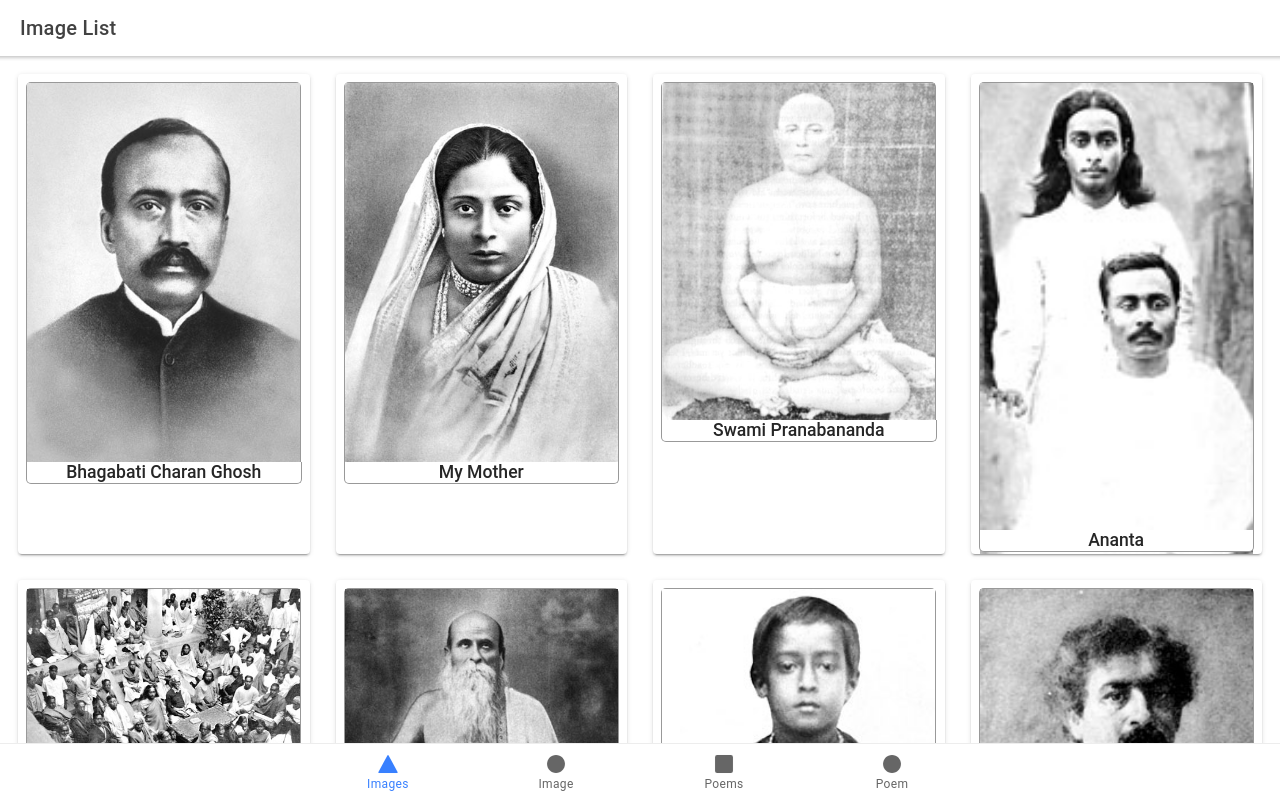
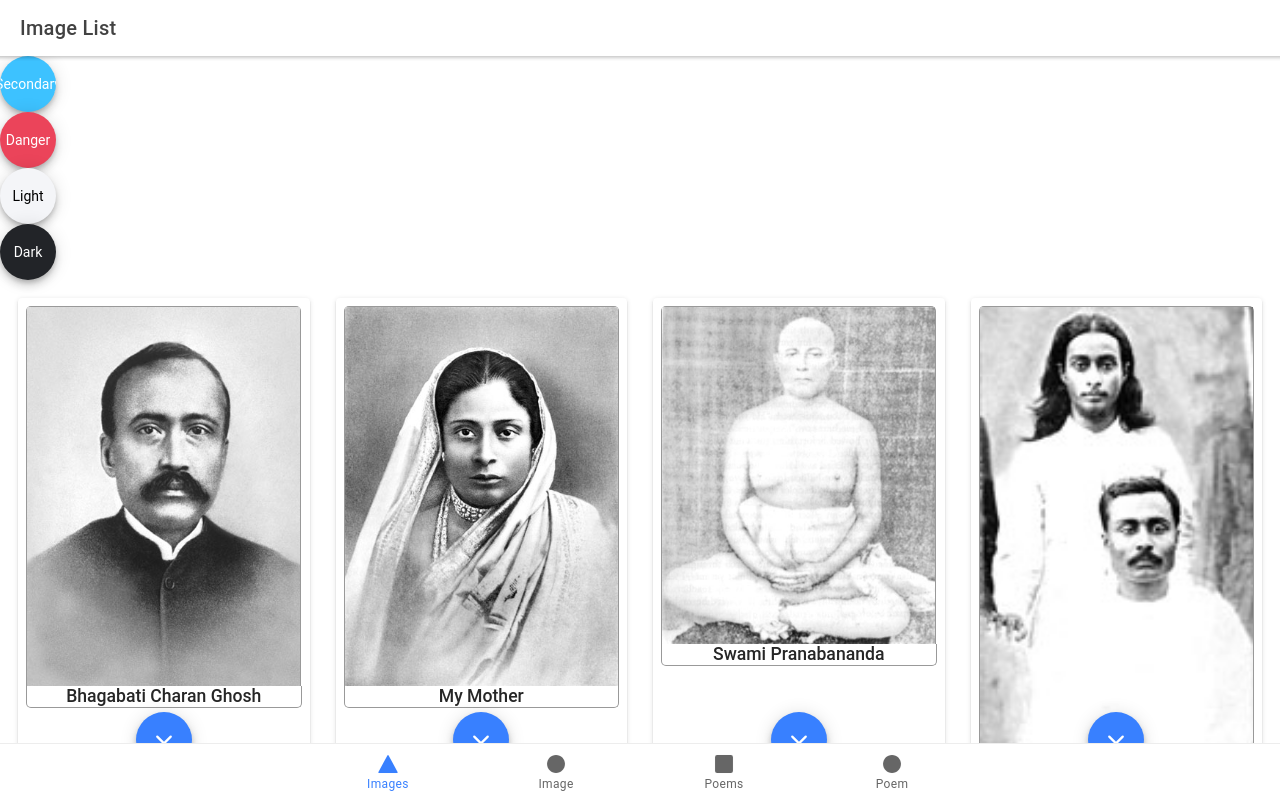
Before and after one commit to asolan/myyogi-nextjs-comment-app, a React (Create React App) app: page /imagelist in a window 1280 px wide. Built offline with nearby package versions, Linux system fonts and the light colour scheme.

Commit message:
ionic version+. small changes

```diff
--- a/capacitor.config.json
+++ b/capacitor.config.json
@@ -1,6 +1,6 @@
 {
   "appId": "io.ionic.starter",
-  "appName": "ay-chap-state",
+  "appName": "autoyogi",
   "bundledWebRuntime": false,
   "npmClient": "npm",
   "webDir": "build",
--- a/ionic.config.json
+++ b/ionic.config.json
@@ -1,5 +1,5 @@
 {
-  "name": "ay-chap-state",
+  "name": "autoyogi",
   "integrations": {
     "capacitor": {}
   },
--- a/public/index.html
+++ b/public/index.html
@@ -6,6 +6,7 @@
 
     <base href="/" />
 
+    <meta name="color-scheme" content="light dark" />
     <meta
       name="viewport"
       content="viewport-fit=cover, width=device-width, initial-scale=1.0, minimum-scale=1.0, maximum-scale=1.0, user-scalable=no"
--- a/src/components/AyogiImageList/AyogiImageList.js
+++ b/src/components/AyogiImageList/AyogiImageList.js
@@ -26,7 +26,7 @@ import {
   IonIcon
 
 } from '@ionic/react';
-import { add, settings, share, person, arrowForwardCircle, arrowBackCircle, arrowUpCircle, logoVimeo, logoFacebook, logoInstagram, logoTwitter } from 'ionicons/icons';
+import { chevronDownOutline, chevronUpOutline, add, camera, settings, share, person, arrowForwardCircle, arrowBackCircle, arrowUpCircle, logoVimeo, logoFacebook, logoInstagram, logoTwitter } from 'ionicons/icons';
 
 import './AyogiImageList.css';
 //import { paper } from 'ionicons/icons';
@@ -58,12 +58,14 @@ const AyogiImageList = props => {
     //    console.log(i, c);
 
     const thisImage =
-      (<IonCol size-lg="3" size-md="3" size-xs="6" key={'cs' + i}>
+      (<IonCol class="ion-justify-content-end" size-lg="3" size-md="3" size-xs="6" key={'cs' + i}>
         <IonCard class="ion-text-center">
-          <IonFab vertical="bottom" horizontal="end" slot="fixed">
-            <IonFabButton onClick={() => showImage(i)} fill="outline">
-              <IonIcon icon={add} />
-              Add
+        {/* <IonFab vertical="bottom" horizontal="center">
+            <IonFabButton color="primary">Primary</IonFabButton>
+        </IonFab> */}
+          <IonFab vertical="bottom" horizontal="center">
+            <IonFabButton color="primary" onClick={() => showImage(i)}>
+              <IonIcon icon={chevronDownOutline}></IonIcon>
             </IonFabButton>
           </IonFab>
           <IonImg
@@ -122,6 +124,10 @@ const AyogiImageList = props => {
 
   return (
     <IonContent className="ImageList">
+    <IonFabButton color="secondary">Secondary</IonFabButton>
+    <IonFabButton color="danger">Danger</IonFabButton>
+    <IonFabButton color="light">Light</IonFabButton>
+    <IonFabButton color="dark">Dark</IonFabButton>
       <IonModal isOpen={showModal}>
         <IonInfiniteScroll>
           {popImage}
@@ -134,7 +140,7 @@ const AyogiImageList = props => {
         </IonInfiniteScroll>
       </IonModal>
       <IonGrid>
-        <IonRow justify-content-center align-items-center >
+        <IonRow class="justify-content-center align-items-center" >
           {imageContent.map((i, c) => {
             return i;
           })
--- a/src/theme/variables.css
+++ b/src/theme/variables.css
@@ -181,8 +181,7 @@ http://ionicframework.com/docs/theming/ */
 
     --ion-toolbar-background: #0d0d0d;
 
-    --ion-item-background: #1c1c1c;
-    --ion-item-background-activated: #313131;
+    --ion-item-background: #000000;
   }
 
 
@@ -220,7 +219,11 @@ http://ionicframework.com/docs/theming/ */
     --ion-color-step-900: #e7e7e7;
     --ion-color-step-950: #f3f3f3;
 
-    --ion-item-background: #1A1B1E;
+    --ion-item-background: #1e1e1e;
+
+    --ion-toolbar-background: #1f1f1f;
+
+    --ion-tab-bar-background: #1f1f1f;
   }
 
   ion-title.title-large {
```
Also changed, not shown: package.json (+5 -5 lines).
